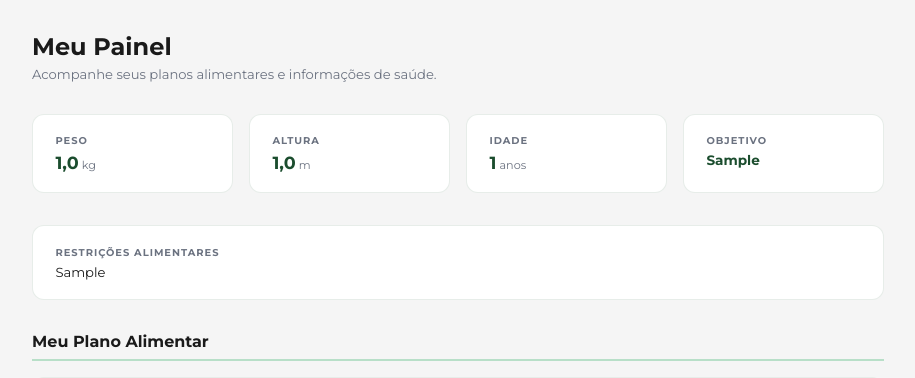
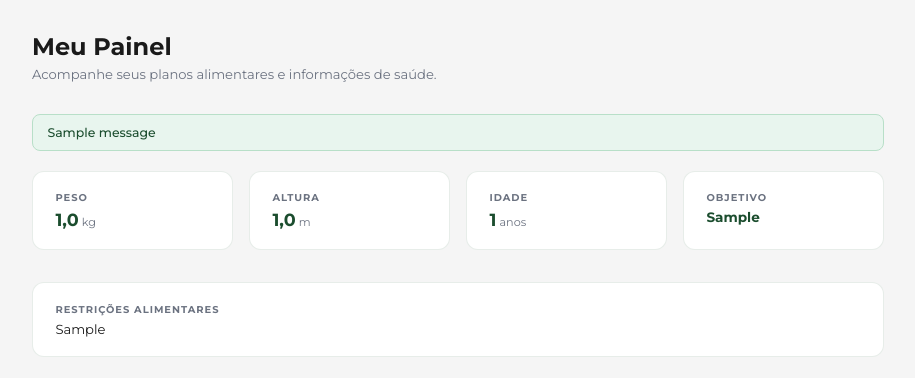
Before and after one commit to rebecaferraz/AlimentaMais, a Django app: template pacientes/templates/pacientes/painel_paciente.html in a window 1280 px wide. Shown: the part 61-439 px from the top of the page, without its empty margins (182-1097 px from the left). Run offline with Django 5.2, Linux system fonts and the light colour scheme; tables that the repository leaves empty hold one stand-in row (values such as "Sample post"); the template is opened without the code that fills it: values that come from a table or form of the project are taken from there, most other values are stand-ins (such as "Sample title", 1, 10 or a date in 2020); one stand-in notice (Sample message) is shown.

Commit message:
Adicionei o cenario 3 da h4

```diff
--- a/pacientes/models.py
+++ b/pacientes/models.py
@@ -34,6 +34,7 @@ class PlanoAlimentar(models.Model):
     nutricionista = models.ForeignKey(Nutricionista, on_delete=models.CASCADE, related_name='planos')
     ativo         = models.BooleanField(default=True)
     criado_em     = models.DateTimeField(auto_now_add=True)
+    atualizado_em = models.DateTimeField(auto_now=True)
 
     def __str__(self):
         return f'{self.titulo} — {self.paciente.nome}'
@@ -49,7 +50,5 @@ class Refeicao(models.Model):
     nome       = models.CharField(max_length=255)
     horario    = models.TimeField()
     descricao  = models.TextField()
-    dia_semana = models.CharField(max_length=3, choices=DIAS)
-
     def __str__(self):
         return f'{self.nome} ({self.dia_semana})'
--- a/pacientes/templates/pacientes/painel_paciente.html
+++ b/pacientes/templates/pacientes/painel_paciente.html
@@ -241,6 +241,21 @@
       font-size: 2rem;
       margin-bottom: .75rem;
     }
+
+    /* MENSAGENS */
+    .messages { margin-bottom: 1.2rem; }
+
+    .msg {
+      padding: .65rem .9rem;
+      border-radius: 8px;
+      font-size: .78rem;
+      font-weight: 500;
+      margin-bottom: .5rem;
+    }
+
+    .msg-error   { background: #fef2f2; color: #b91c1c; border: 1px solid #fecaca; }
+    .msg-success { background: var(--g1); color: var(--g9); border: 1px solid var(--g2); }
+    .msg-warning { background: #fefce8; color: #92400e; border: 1px solid #fde68a; }
   </style>
 </head>
 <body>
@@ -259,6 +274,16 @@
     <h1>Meu Painel</h1>
     <p>Acompanhe seus planos alimentares e informações de saúde.</p>
   </div>
+
+  {% if messages %}
+  <div class="messages">
+    {% for message in messages %}
+      <div class="msg {% if message.tags == 'error' %}msg-error{% elif message.tags == 'warning' %}msg-warning{% else %}msg-success{% endif %}">
+        {{ message }}
+      </div>
+    {% endfor %}
+  </div>
+  {% endif %}
 
   <!-- INFO PESSOAL -->
   <div class="info-grid">
--- a/pacientes/views.py
+++ b/pacientes/views.py
@@ -1,5 +1,6 @@
 from django.shortcuts import render, redirect
 from django.contrib import messages
+from django.utils import timezone
 from .models import Paciente, Nutricionista, PlanoAlimentar, Refeicao
 
 
@@ -88,6 +89,8 @@ def painel_paciente(request):
     plano_ativo = paciente.planos.filter(ativo=True).first()
     refeicoes_por_dia = {}
     if plano_ativo:
+        if (timezone.now() - plano_ativo.atualizado_em).days > 30:
+            messages.warning(request, 'Seu plano não é atualizado há 30 dias. Entre em contato com seu nutricionista')
         for refeicao in plano_ativo.refeicoes.all():
             dia = refeicao.get_dia_semana_display()
             if dia not in refeicoes_por_dia:
```
Also changed, not shown: pacientes/migrations/0004_remove_refeicao_dia_semana_and_more.py (added).
